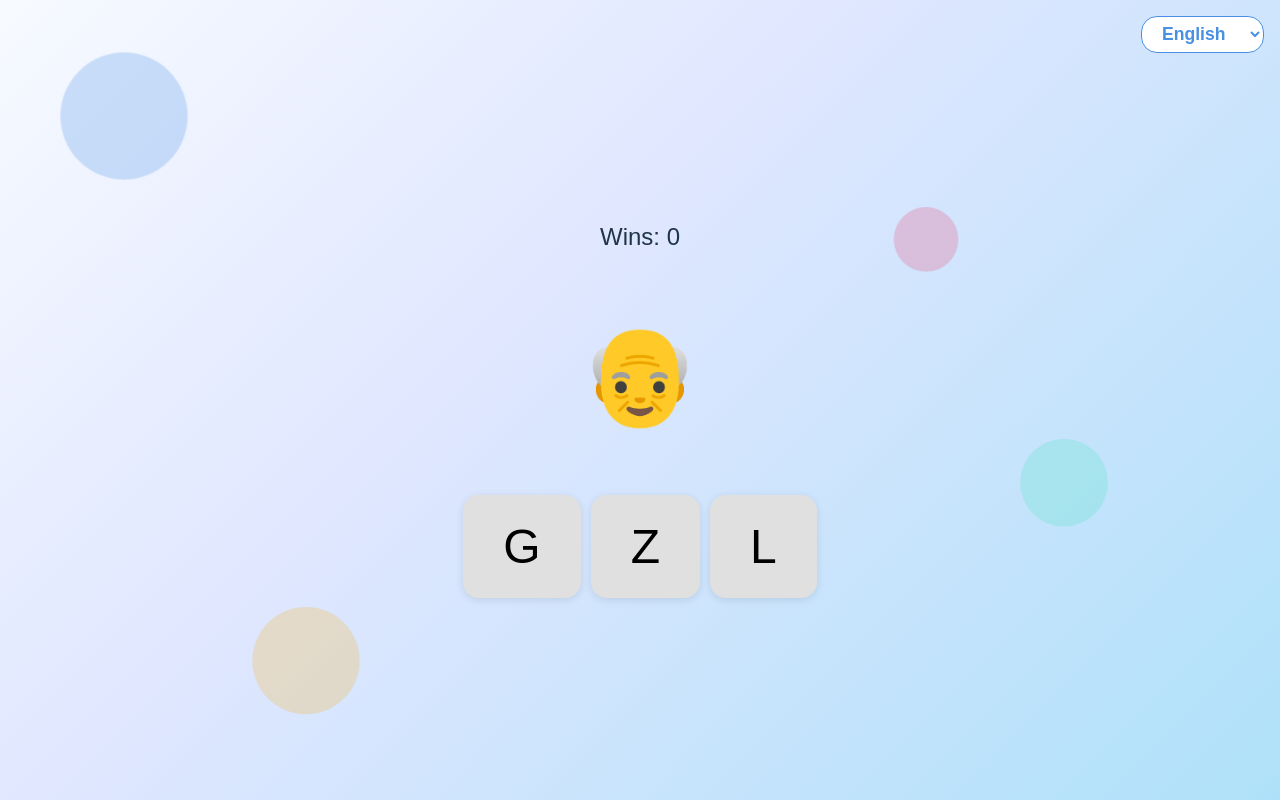
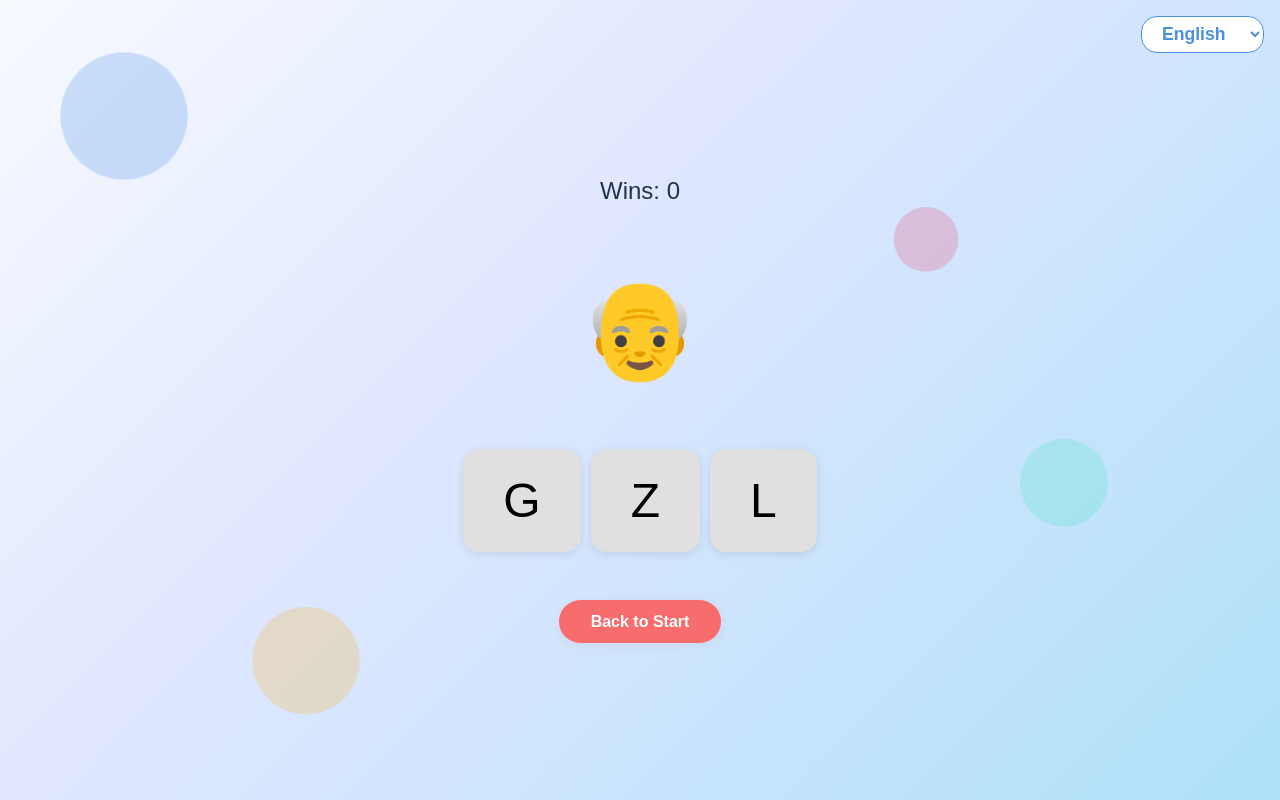
Before and after one commit to jfblazquez/igame, a React (Vite) app: page / in a window 1280 px wide. Both pictures are taken after a click on the button "🔤 Letters Game". Built offline with nearby package versions, Linux system fonts and the light colour scheme.

Commit message:
Add back to menu on LettersGame

```diff
--- a/src/screens/LettersGame.jsx
+++ b/src/screens/LettersGame.jsx
@@ -144,6 +144,9 @@ const LettersGame = ({ strings, onBack, lang }) => {
           </div>
         </div>
       )}
+      <button className="back-btn" onClick={onBack} style={{ marginTop: 48 }}>
+        {strings.back}
+      </button>
     </div>
   );
 };
```
